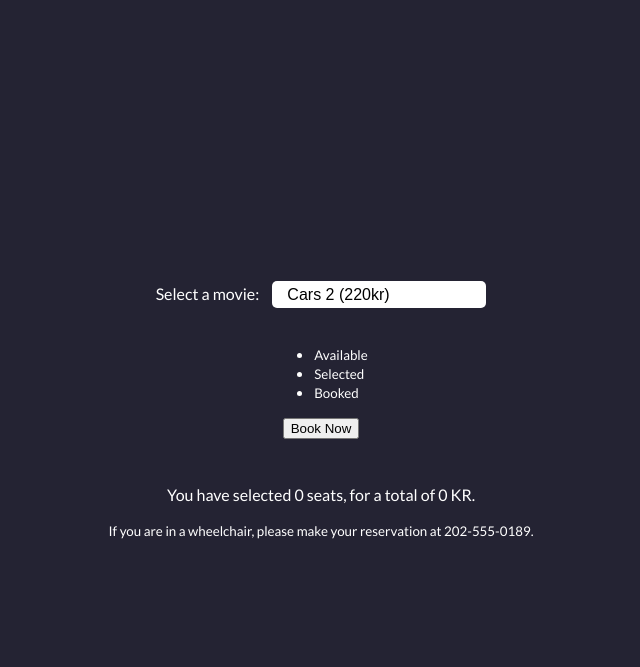
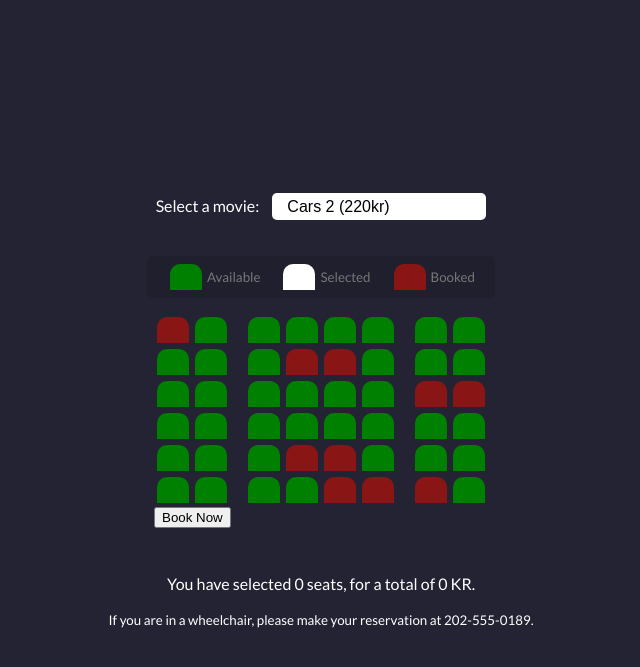
Before and after one commit to Wagge4/project-four, a Django app: page / in a window 1280 px wide. Shown: the top 667 px of the page, without its empty margins (319-959 px from the left). Run offline with Django 3.2, Linux system fonts and the light colour scheme.

Commit message:
Add styling to the booking seats

```diff
--- a/todo/static/css/style.css
+++ b/todo/static/css/style.css
@@ -36,3 +36,64 @@ body {
   perspective: 1000px;
   margin-bottom: 30px;
 }
+
+.seat {
+  background-color: green;
+  height: 26px;
+  width: 32px;
+  margin: 3px;
+  font-size: 50px;
+  border-top-left-radius: 10px;
+  border-top-right-radius: 10px;
+}
+
+.seat.selected {
+  background-color: #fff;
+}
+
+.seat.booked {
+  background-color: rgb(138, 21, 21);
+  transition: background-color 0.5s;
+}
+
+.seat:nth-of-type(2) {
+  margin-right: 18px;
+}
+
+.seat:nth-last-of-type(2) {
+  margin-left: 18px;
+}
+
+.seat:not(.booked):hover {
+  cursor: pointer;
+  transform: scale(1.2);
+}
+
+.showcase .seat:not(.booked):hover {
+  cursor: default;
+  transform: scale(1);
+}
+
+.showcase {
+  background: rgba(0, 0, 0, 0.1);
+  padding: 5px 10px;
+  border-radius: 5px;
+  color: #777;
+  list-style-type: none;
+  display: flex;
+  justify-content: space-between;
+}
+
+.showcase li {
+  display: flex;
+  align-items: center;
+  justify-content: center;
+  margin: 0 10px;
+}
+.showcase li small {
+  margin-left: 2px;
+}
+
+.row {
+  display: flex;
+}
```
